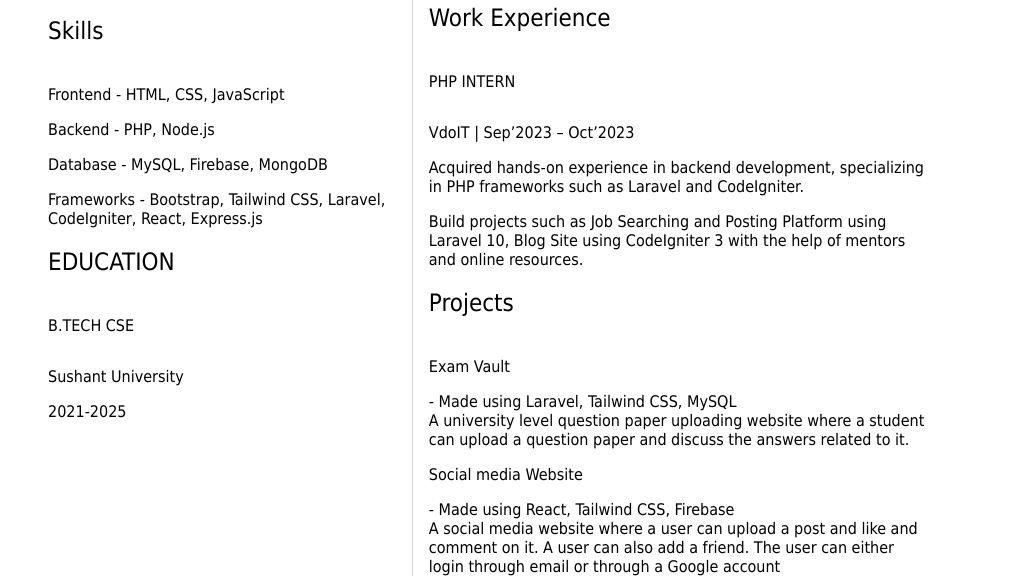
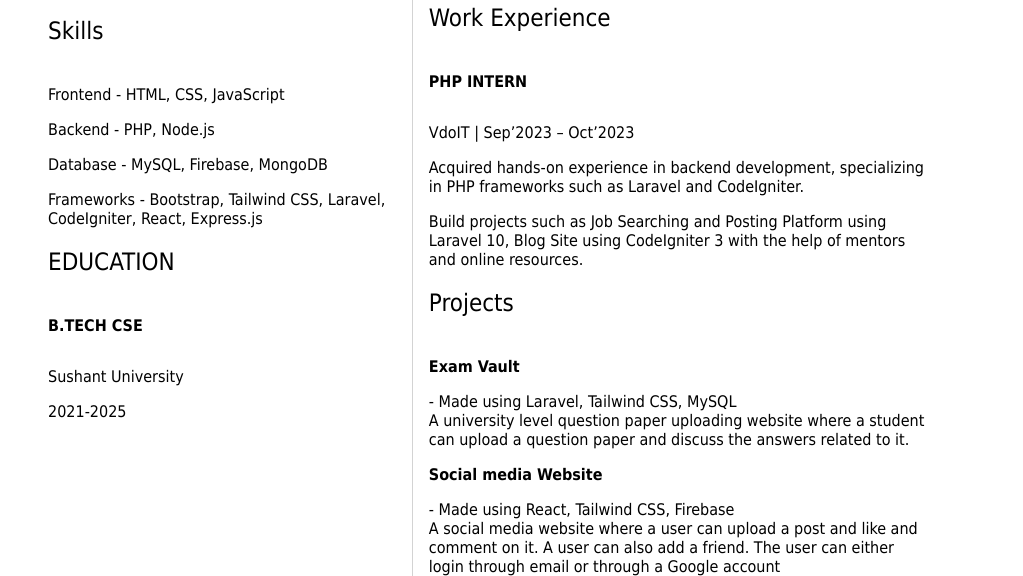
Before and after one commit to Parth1907/Resume, a plain HTML site: page index.html in a window 1280 px wide. Shown: the part 494-1070 px from the top of the page, without its empty margins (128-1151 px from the left). Drawn offline with Linux system fonts and the light colour scheme.

Commit message:
added some font-weight

```diff
--- a/index.html
+++ b/index.html
@@ -73,7 +73,7 @@
             </section>
             <section>
                 <h2>EDUCATION</h2>
-                <h3>B.TECH CSE</h3>
+                <h3 style="font-weight:bold">B.TECH CSE</h3>
                 <p>Sushant University</p>
                 <p>2021-2025</p>
             </section>
@@ -89,7 +89,7 @@
             </section>
             <section>
                 <h2>Work Experience</h2>
-                <h3>PHP INTERN</h3>
+                <h3 style="font-weight:bold">PHP INTERN</h3>
                 <p>VdoIT | Sep’2023 – Oct’2023</p>
                 <p>Acquired hands-on experience in backend development, specializing in PHP frameworks such as
                     Laravel and CodeIgniter.</p>
@@ -100,14 +100,14 @@
                 <h2>Projects</h2>
                 <div class="">
                     <div class="">
-                        <h3>Exam Vault</h3>- Made using Laravel, Tailwind CSS, MySQL
+                        <h3 style="font-weight:bold">Exam Vault</h3>- Made using Laravel, Tailwind CSS, MySQL
                     </div>
                     A university level question paper uploading website where a student can upload a question paper and
                     discuss the answers related to it.
                 </div>
                 <div class="">
                     <div class="">
-                        <h3>Social media Website</h3>- Made using React, Tailwind CSS, Firebase
+                        <h3 style="font-weight:bold">Social media Website</h3>- Made using React, Tailwind CSS, Firebase
                     </div>
                     A social media website where a user can upload a post and like and comment on it. A user can also
                     add a friend. The user can either login through email or through a Google account
```
